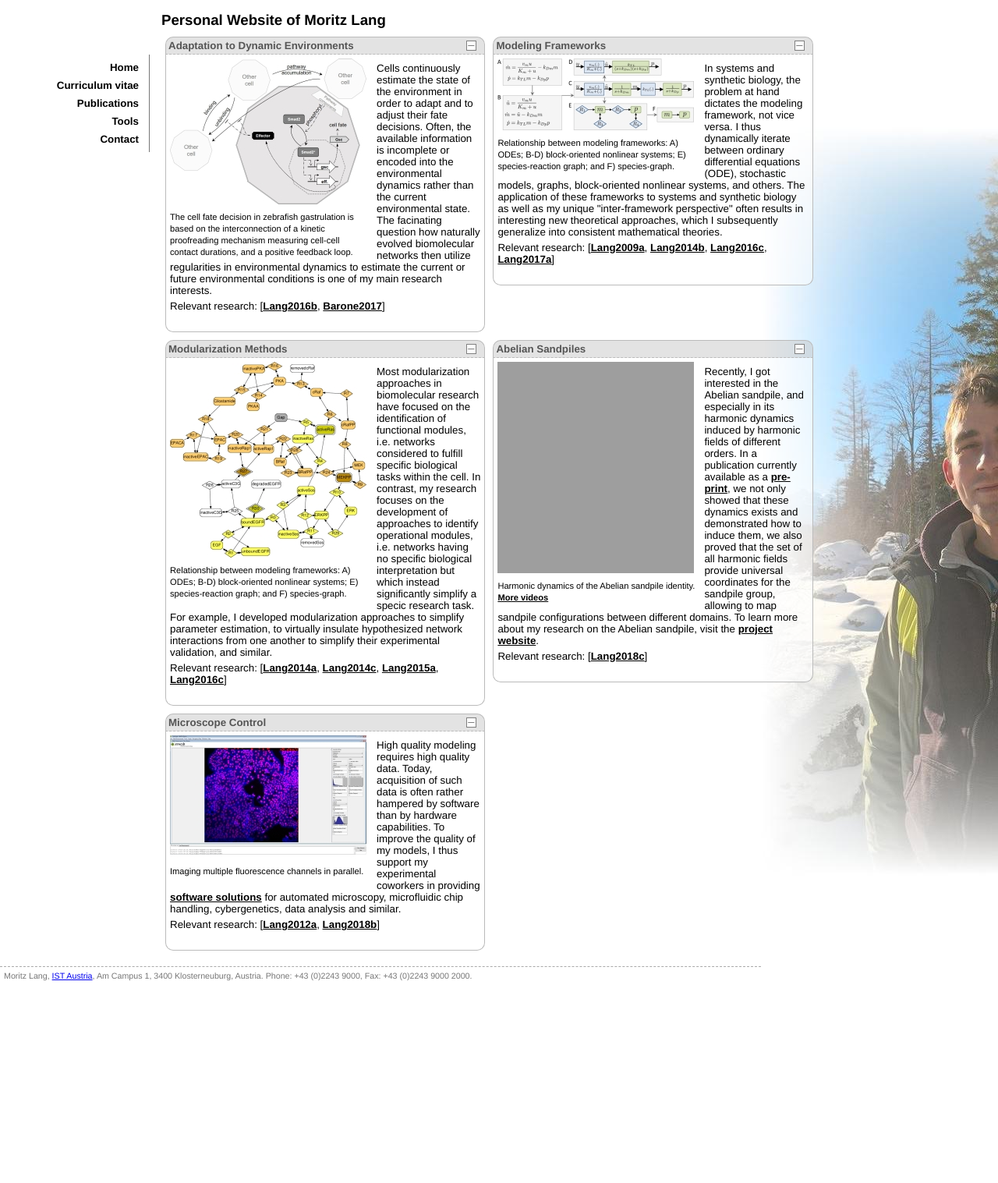
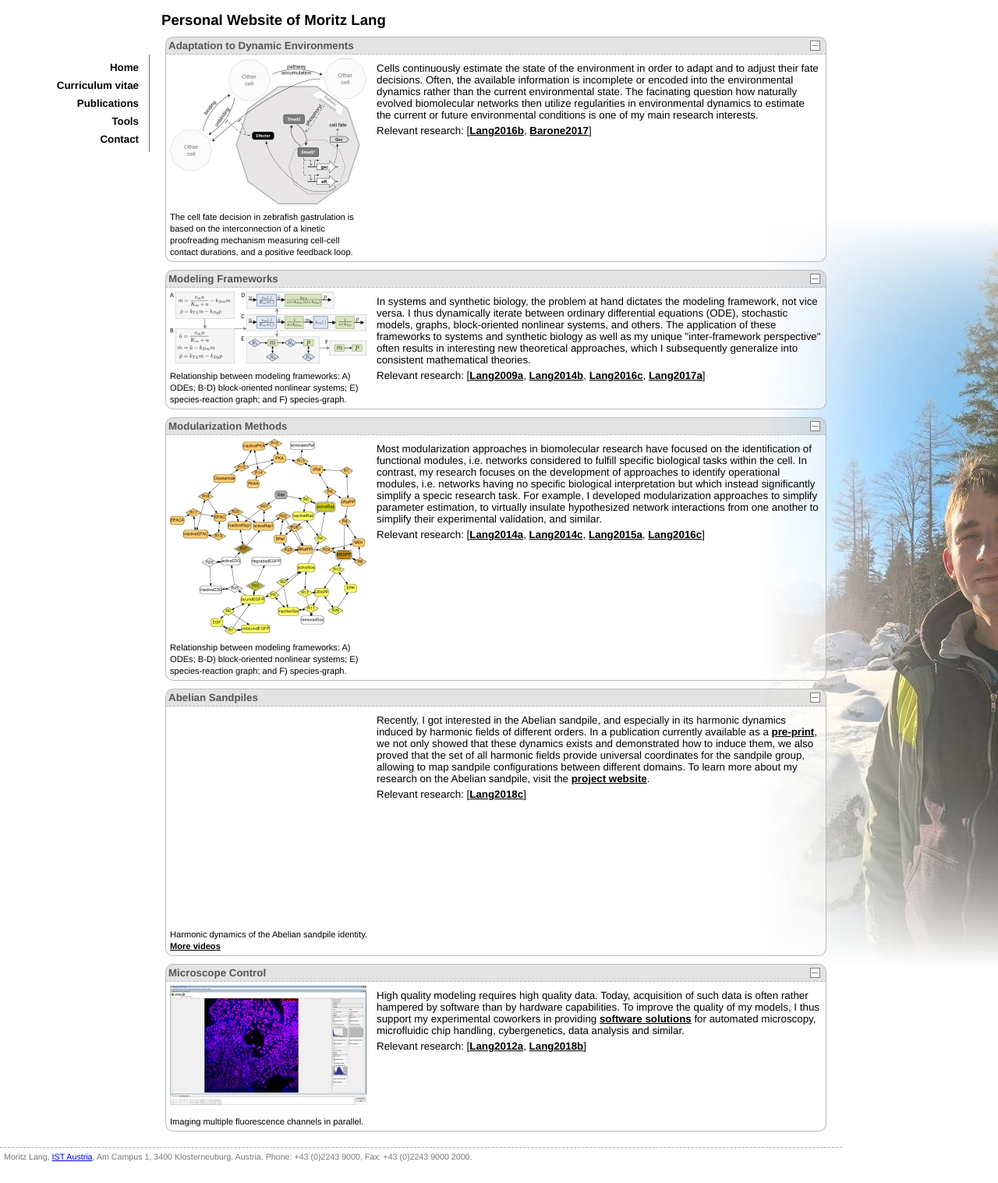
Before and after one commit to langmo/langmo.github.io, a Jekyll site: the page built from index.html, in a window 1280 px wide. Shown: the whole page at 78% size. Built offline with Jekyll 4.4.1, drawn with Linux system fonts in a browser that asks for light colours; before the commit the page ends 1285 px from its top, so only the background shows below that; grey boxes are pictures that could not be loaded.

Commit message:
A few more margin adjustments...

```diff
--- a/css/style.css
+++ b/css/style.css
@@ -338,7 +338,7 @@
 	}
 	div#footer
 	{
-		margin: 20px 304px 5px 0;
+		margin: 20px 200px 5px 0;
 	}
 	div#leftColumn
 	{
@@ -376,7 +376,7 @@
 		width:13px;
 		height:13px;
 		display:block;
-		margin-right:8px;
+		margin-right:5px;
 	}
 	div.box
 	{
@@ -405,7 +405,7 @@
 		font-size: 10pt;
 		margin: 0;
 		background: rgba(255,255,255, 0.5);
-		padding: 5px 5px 5px 5px;
+		padding: 5px 5px 0px 5px;
 		border-bottom:1px solid #BBBBBB;
         border-left:1px solid #BBBBBB;
         border-right:1px solid #BBBBBB;
@@ -420,7 +420,7 @@
 		width: 255px;
 	}
 }
-@media only screen and (min-width: 1200px)
+@media only screen and (min-width: 1300px)
 {
 	div.box
 	{
@@ -428,12 +428,11 @@
 	}
 
 }
-@media only screen and (min-width: 1600px)
+@media only screen and (min-width: 1750px)
 {
 	div.box
 	{
 		width: calc(32% - 10px);
-		background: rgba(255,0,0, 0.5);
 	}
 
 }
```
